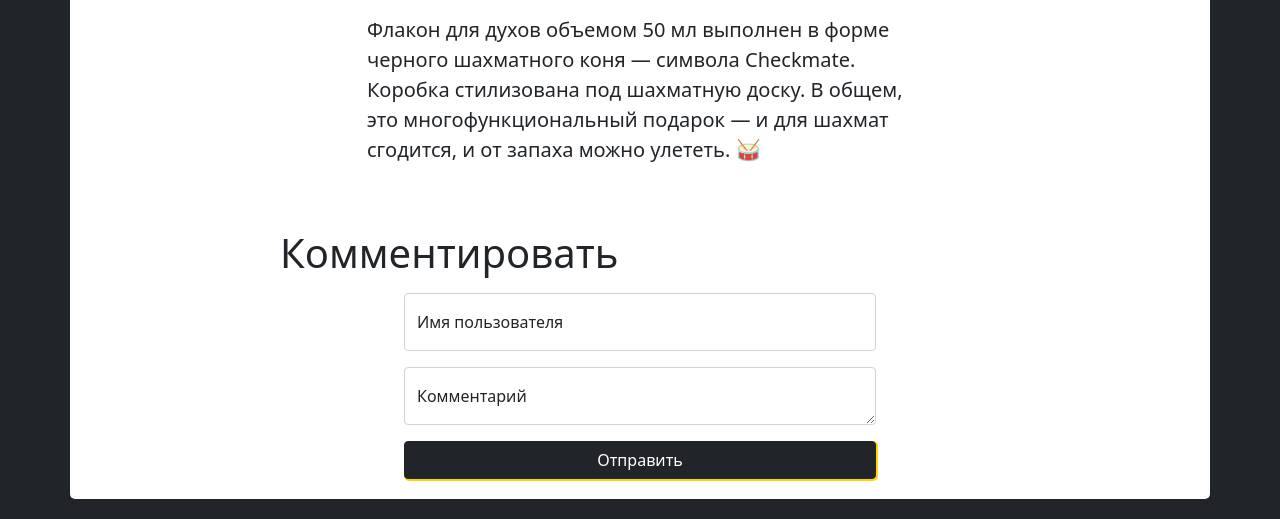
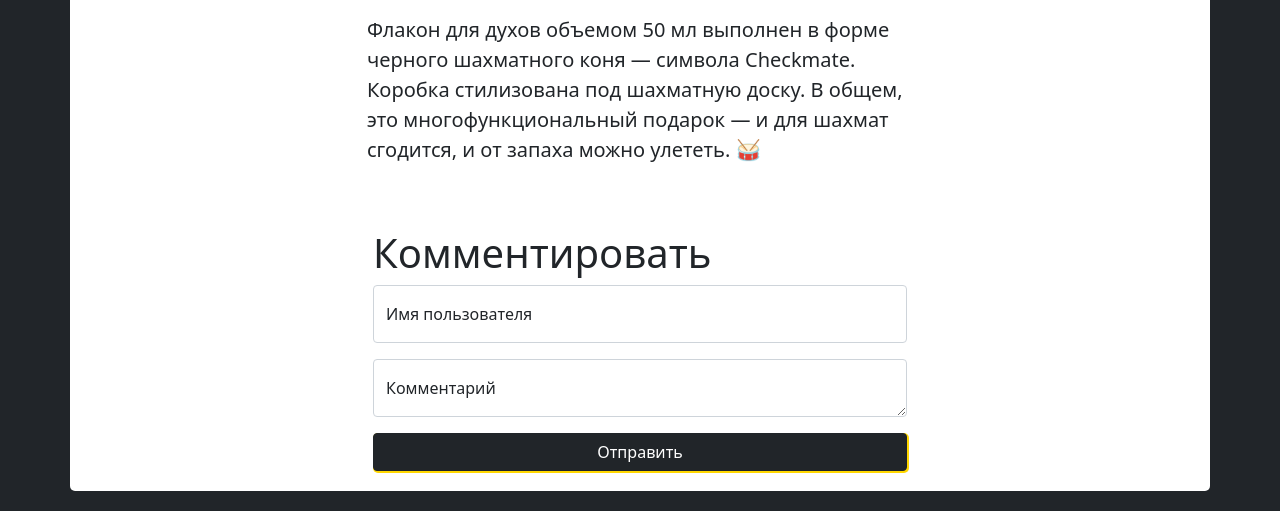
Before and after one commit to NosefU/python_django, a Django app: page /article/9 in a window 1280 px wide. Shown: the part 1403-1922 px from the top of the page. Run offline with Django 3.2, Linux system fonts and the light colour scheme; data comes from the database, SQL or seed files in the repository; both versions use the stored data as it was after the commit; some libraries are stand-ins or nearby versions.

Commit message:
feat(05_Forms) Поправил оформление, добавил ещё одну новость для демонстрации того, что вёрстка не разъезжается

```diff
--- a/05_Forms/news/app_news/templates/app_news/article_detail.html
+++ b/05_Forms/news/app_news/templates/app_news/article_detail.html
@@ -22,7 +22,7 @@
                     <div class="d-grid justify-content-end">
                         <a class="btn btn-outline-dark btn-sm btn-shadow" href="{% url 'edit_article' article.id %}">Редактировать</a>
                     </div>
-            </div>
+                </div>
             </div>
         </div>
 
@@ -41,20 +41,18 @@
 
         {#    comments section   #}
         <div class="row justify-content-center">
-            <div class="col-8 gy-5">
-                <h1>Комментировать</h1>
+            <div class="col-6 gy-5">
+
 
                 {#    comment form   #}
-                <div class="row justify-content-center">
-                    <div class="col-8 gy-2">
-                        {% comment_form comment_form %}
-                    </div>
-                </div>
+                <h1>Комментировать</h1>
+                {% comment_form comment_form %}
+
 
                 {#    comments list   #}
                 {% for comment in comments %}
                     <div class="row justify-content-center">
-                        <div class="card col-8 gy-4" id="comment_{{ comment.id }}">
+                        <div class="card col gy-4" id="comment_{{ comment.id }}">
                             <div class="card-body">
                                 <h5 class="card-title">{{ comment.username }}</h5>
                                 <p class="card-text">{{ comment.body }}</p>
```
Also changed, not shown: 05_Forms/news/db.sqlite3, 05_Forms/news/media/article_images/344f6401-3e80-483c-813d-6d9dcf4bf489.jpg (added).
